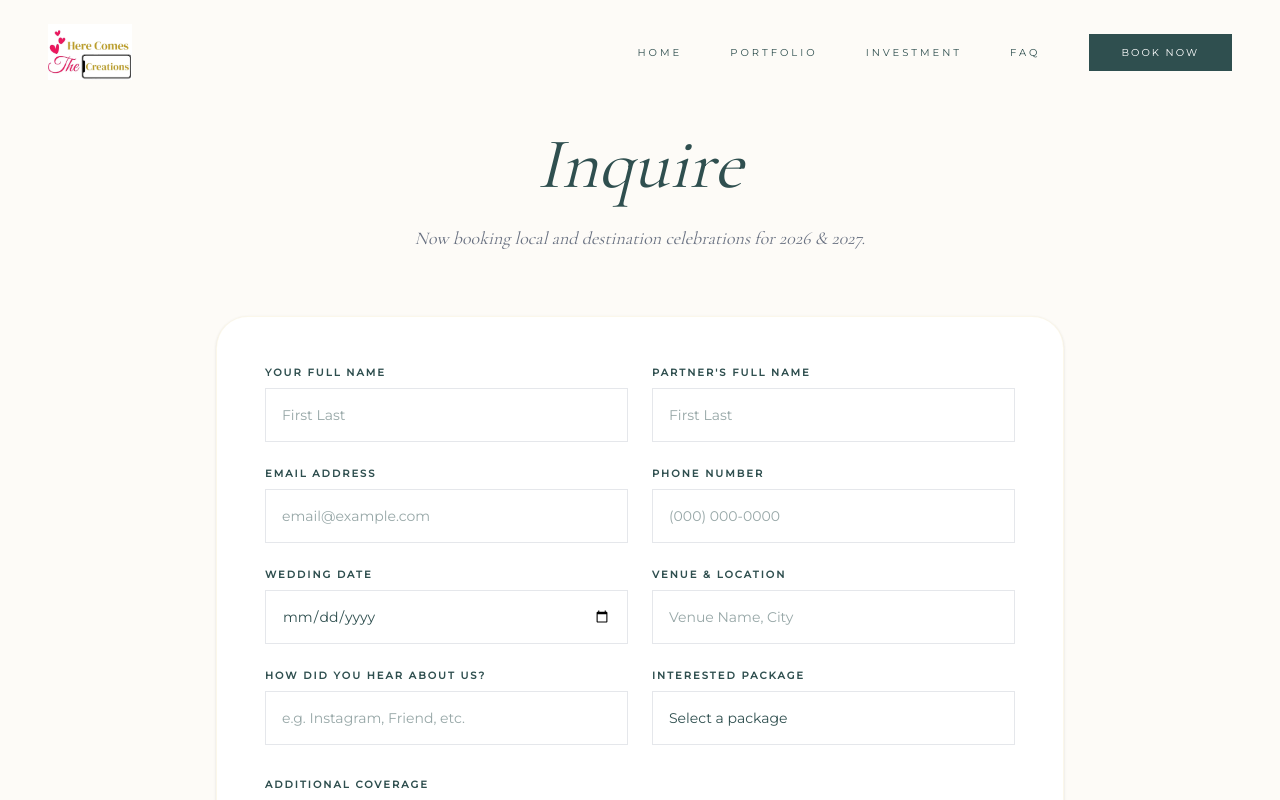
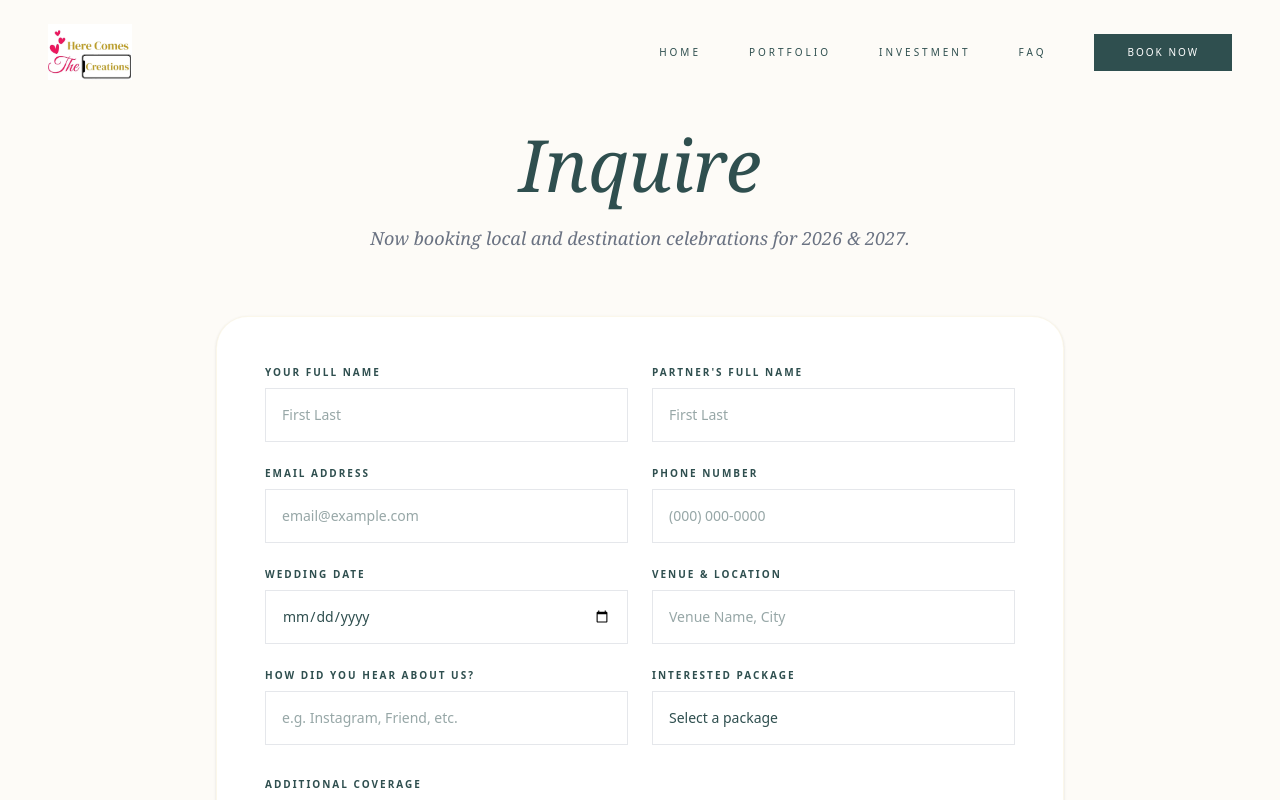
Before and after one commit to justinfei9/HereComesTheCreation, a React (Vite) app: page /#/contact in a window 1280 px wide. Shown: the top 800 px of the page. Built offline with nearby package versions, Linux system fonts and the light colour scheme.

Commit message:
removing google fronts cdn

```diff
--- a/index.css
+++ b/index.css
@@ -1,8 +1,8 @@
 @import "tailwindcss";
 
 @theme {
-  --font-serif: "Cormorant Garamond", serif;
-  --font-sans: Montserrat, sans-serif;
+  --font-serif: ui-serif, Georgia, "Times New Roman", serif;
+  --font-sans: system-ui, -apple-system, BlinkMacSystemFont, "Segoe UI", sans-serif;
   --color-wedding-gold: #D4AF37;
   --color-wedding-cream: #FDFBF7;
   --color-wedding-sage: #8A9A5B;
--- a/index.html
+++ b/index.html
@@ -6,9 +6,6 @@
     <meta name="viewport" content="width=device-width, initial-scale=1.0">
     <meta name="description" content="Luxury wedding content creation in NY and destinations. Same-day edits, cinematic films, and the memories you'll actually watch. Book 2026 & 2027.">
     <title>Here Comes the Creation | Wedding Content Creation</title>
-    <link rel="preconnect" href="https://fonts.googleapis.com">
-    <link rel="preconnect" href="https://fonts.gstatic.com" crossorigin>
-    <link href="https://fonts.googleapis.com/css2?family=Cormorant+Garamond:wght@300;400;600&family=Montserrat:wght@200;300;400;500&display=swap" rel="stylesheet">
     <!-- Font Awesome loaded async to avoid render blocking -->
     <link rel="preload" href="https://cdnjs.cloudflare.com/ajax/libs/font-awesome/6.4.0/css/all.min.css" as="style" onload="this.onload=null;this.rel='stylesheet'">
     <noscript><link rel="stylesheet" href="https://cdnjs.cloudflare.com/ajax/libs/font-awesome/6.4.0/css/all.min.css"></noscript>
```
